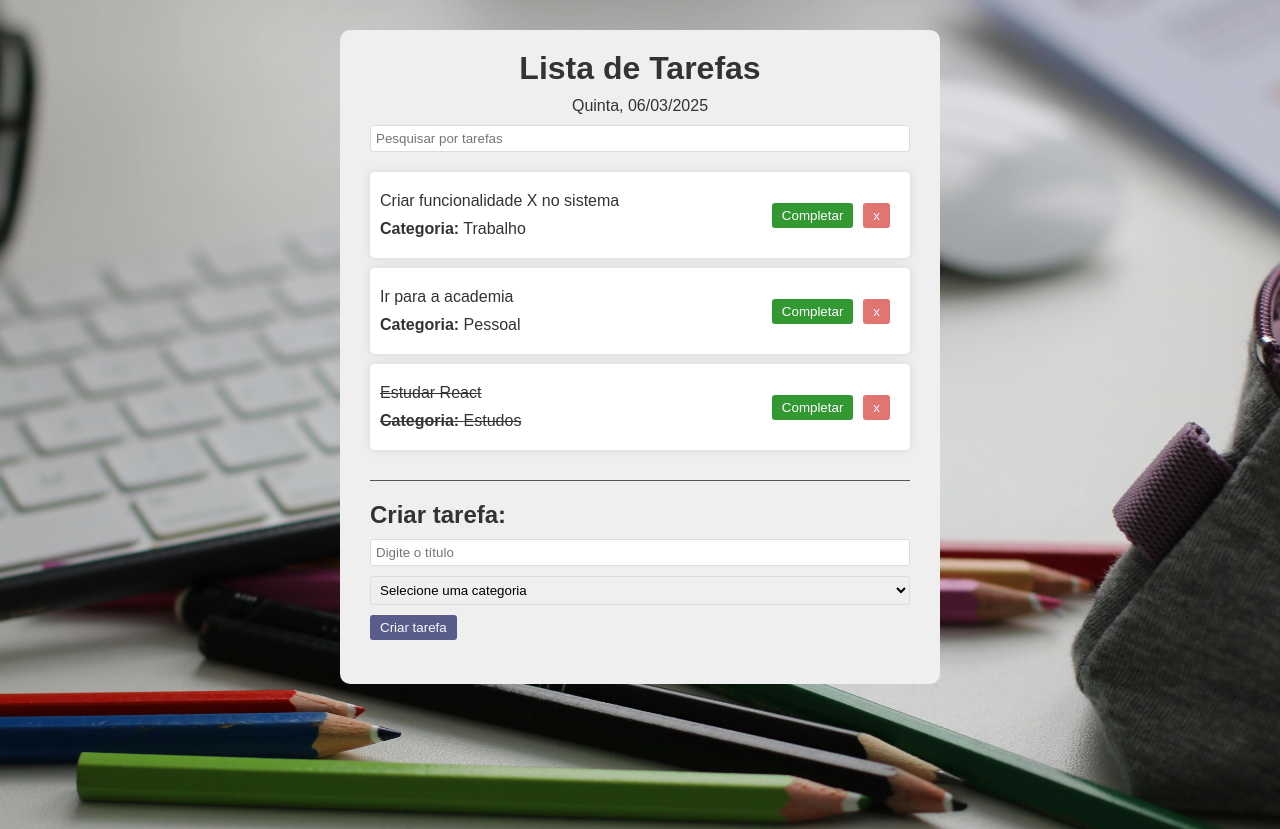
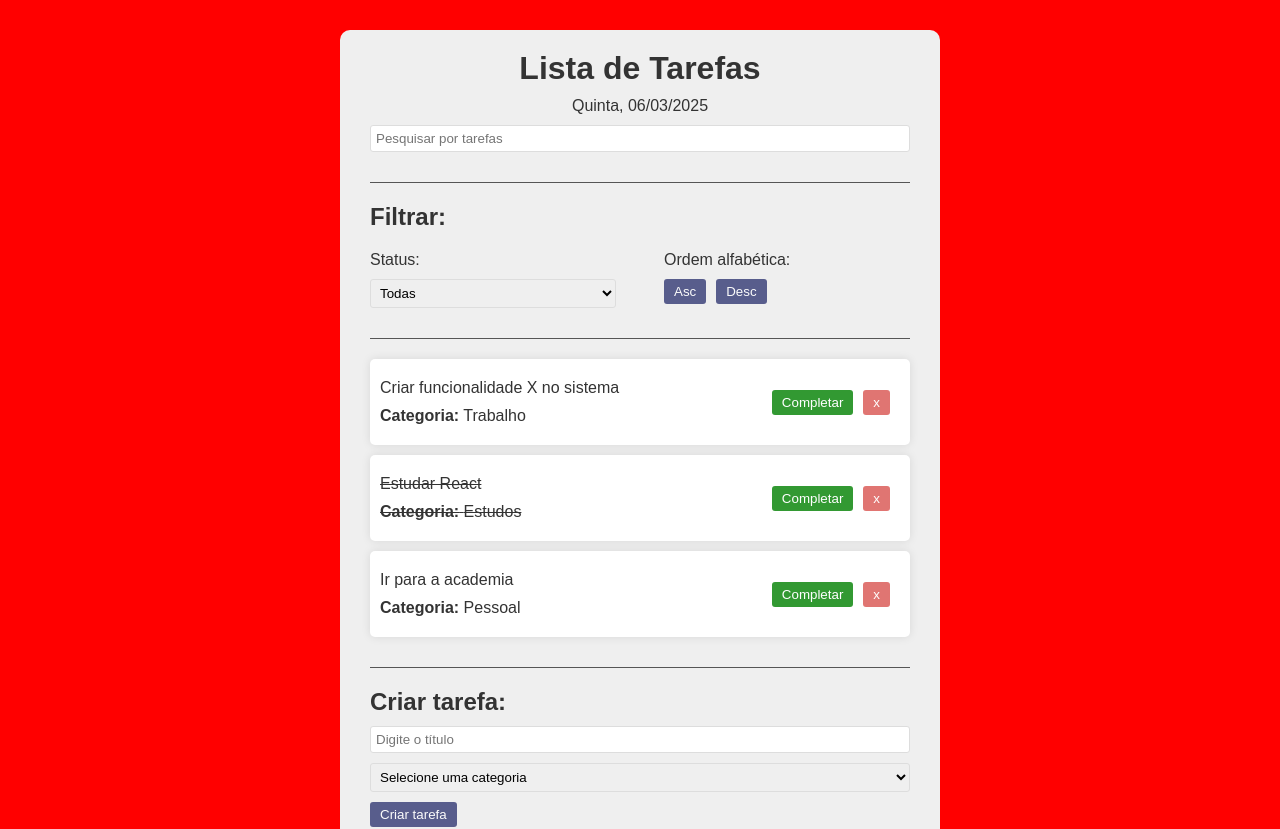
Before and after one commit to GuilhermeEduardo23/ToDo_List, a React (Vite) app: page / in a window 1280 px wide. Shown: the top 829 px of the page. Built offline with nearby package versions, Linux system fonts and the light colour scheme.

Commit message:
feat: added filter component for task listings

```diff
--- a/src/App.jsx
+++ b/src/App.jsx
@@ -4,6 +4,7 @@ import Todo from "./components/Todo";
 import TodoForm from "./components/TodoForm";
 import Search from "./components/Search";
 import FormattedDate from "./components/Date";
+import Filter from "./components/Filter";
 
 function App() {
   const [todos, setTodos] = useState([
@@ -29,6 +30,9 @@ function App() {
 
   const [search, setSearch] = useState("");
 
+  const [filter, setFilter] = useState("All");
+  const [sort, setSort] = useState("Asc");
+
   const addTodo = (text, category) => {
     const newTodos = [
       ...todos,
@@ -48,19 +52,21 @@ function App() {
     const newTodos = [...todos];
 
     //Filtrando o array de todos, criando um novo array sem os todos removidos
-   const filteredTodos = newTodos.filter(todo => todo.id !== id ? todo : null);
+    const filteredTodos = newTodos.filter((todo) =>
+      todo.id !== id ? todo : null
+    );
 
     //Atualizando o estado de todos com o novo array
     setTodos(filteredTodos);
-  }
+  };
 
   const completeTodo = (id) => {
     const newTodos = [...todos];
-    newTodos.map(todo => (
-      todo.id === id ? todo.isCompleted = !todo.isCompleted : todo
-    ));
+    newTodos.map((todo) =>
+      todo.id === id ? (todo.isCompleted = !todo.isCompleted) : todo
+    );
     setTodos(newTodos);
-  }
+  };
 
   return (
     <div className="app">
@@ -68,13 +74,35 @@ function App() {
         <h1>Lista de Tarefas</h1>
         <FormattedDate />
       </div>
-      <Search search={search} setSearch={setSearch}/>
+      <Search search={search} setSearch={setSearch} />
+      <Filter filter={filter} setFilter={setFilter} setSort={setSort} />
       <div className="todo_list">
-        {todos.filter(todo => todo.text.toLowerCase().includes(search.toLowerCase())).map(todo => (
-          <Todo key={todo.id} todo={todo} removeTodo={removeTodo} completeTodo={completeTodo}/>
+        {todos
+          .filter((todo) =>
+            filter === "All"
+              ? true
+              : filter === "Completed"
+              ? todo.isCompleted
+              : !todo.isCompleted
+          )
+          .filter((todo) =>
+            todo.text.toLowerCase().includes(search.toLowerCase())
+          )
+          .sort((a, b) =>
+            sort === "Asc"
+              ? a.text.localeCompare(b.text)
+              : b.text.localeCompare(a.text)
+          )
+          .map((todo) => (
+            <Todo
+              key={todo.id}
+              todo={todo}
+              removeTodo={removeTodo}
+              completeTodo={completeTodo}
+            />
           ))}
       </div>
-      <TodoForm addTodo={addTodo}/>
+      <TodoForm addTodo={addTodo} />
     </div>
   );
 }
--- a/src/App.scss
+++ b/src/App.scss
@@ -8,10 +8,7 @@
 body {
   padding: 30px;
   color: #333;
-  background-image: url("./img/BgImage.jpg");
-  background-position: center;
-  background-size: cover;
-  background-repeat: no-repeat;
+  background-color: red;
 }
 
 .app {
@@ -45,6 +42,22 @@ body {
     align-items: center;
     gap: 10px;
     margin-bottom: 10px;
+  }
+
+  .filter, .search {
+    border-bottom: 1px solid #555;
+    margin-bottom: 20px;
+    padding-bottom: 20px;
+
+    .filter_options {
+      display: flex;
+      justify-content: space-between;
+      gap: 3rem;
+
+      div {
+        flex: 1 1 0;
+      }
+    }
   }
 }
 
--- /dev/null
+++ b/src/components/Filter.jsx
@@ -0,0 +1,25 @@
+const Filter = ({filter, setFilter, setSort}) => {
+
+  return (
+    <div className="filter">
+      <h2>Filtrar:</h2>
+      <div className="filter_options">
+        <div>
+          <p>Status:</p>
+          <select value={filter} onChange={e => setFilter(e.target.value)}>
+            <option value="All">Todas</option>
+            <option value="Completed">Completas</option>
+            <option value="Incomplete">Incompletas</option>
+          </select>
+        </div>
+        <div>
+          <p>Ordem alfabética:</p>
+          <button onClick={() => setSort("Asc")}>Asc</button>
+          <button onClick={() => setSort("Desc")}>Desc</button>
+        </div>
+      </div>
+    </div>
+  );
+};
+
+export default Filter;
```
Lines whose indentation alone changed are shown as unchanged.
